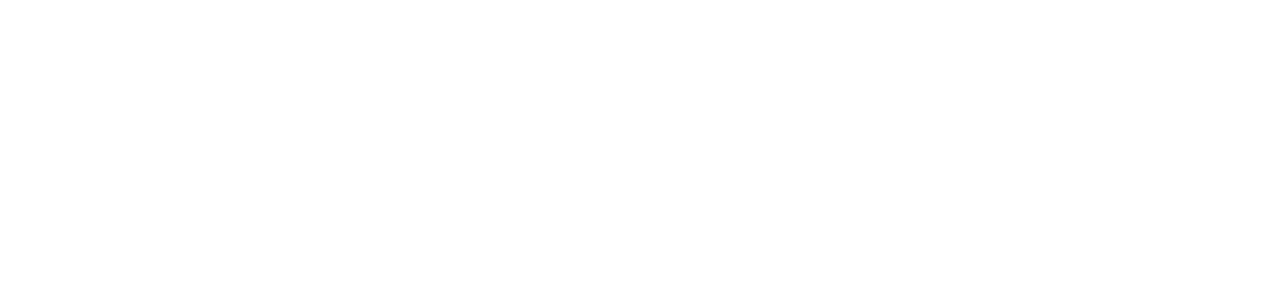
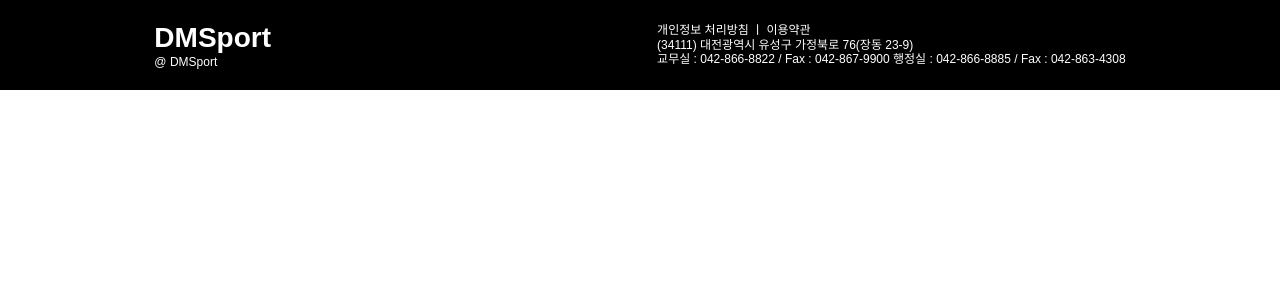
Before and after one commit to DMSport/DMSport-Frontend, a React (Create React App) app: page / in a window 1280 px wide. Shown: the top 300 px of the page. Built offline with nearby package versions, Linux system fonts and the light colour scheme.

Commit message:
feat :: Footer 추가

```diff
--- /dev/null
+++ b/src/Components/Footer.tsx
@@ -0,0 +1,48 @@
+import styled from "styled-components"
+
+const Footer = () => {
+    return(
+    <>
+    <Wrapper>
+        <LeftText>
+            <TitleText>DMSport</TitleText>
+            <LogoText>@ DMSport</LogoText>
+        </LeftText>
+        <Text>개인정보 처리방침 ㅣ 이용약관 <br/>(34111) 대전광역시 유성구 가정북로 76(장동 23-9) <br/>교무실 : 042-866-8822 / Fax : 042-867-9900 행정실 : 042-866-8885 / Fax : 042-863-4308</Text>
+    </Wrapper>
+    </>
+    )
+}
+
+export default Footer
+
+const LeftText = styled.div`
+    margin-left: 12%;
+`
+
+const Wrapper = styled.div`
+    display: flex;
+    justify-content: space-between;
+    align-items: center;
+    border: 1px solid black;
+    width: 100vw;
+    height: 90px;
+    background-color: black;
+`
+
+const LogoText = styled.div`
+    color: white;
+    font-size: 12px;
+    `
+
+const TitleText = styled.div`
+    font-weight: 700;
+    color: white;
+    font-size: 28px;
+`
+
+const Text = styled.div`
+    color : white;
+    font-size: 12px;
+    margin-right: 12%;
+`
--- a/src/index.tsx
+++ b/src/index.tsx
@@ -1,6 +1,7 @@
 import React from "react";
 import ReactDOM from "react-dom/client";
 import App from "./App";
+import Footer from "./Components/Footer";
 import { RecoilRoot } from "recoil";
 import { ThemeProvider } from "styled-components";
 import { baseTheme } from "./Styles/Global/gloablTheme.style";
@@ -13,6 +14,7 @@
       <ThemeProvider theme={baseTheme}>
         <GlobalStyle></GlobalStyle>
         <App />
+        <Footer />
       </ThemeProvider>
     </RecoilRoot>
   </React.StrictMode>
```
